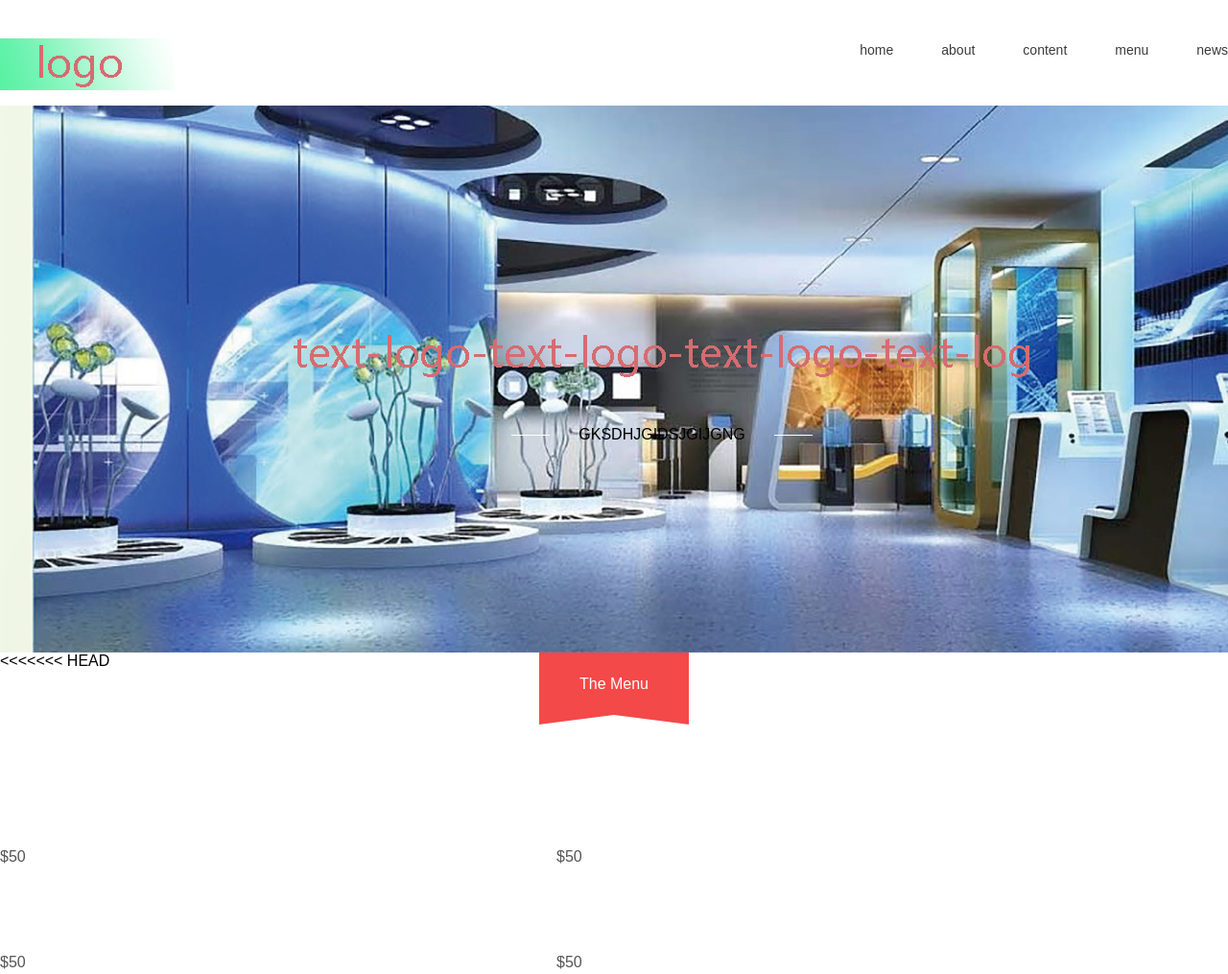
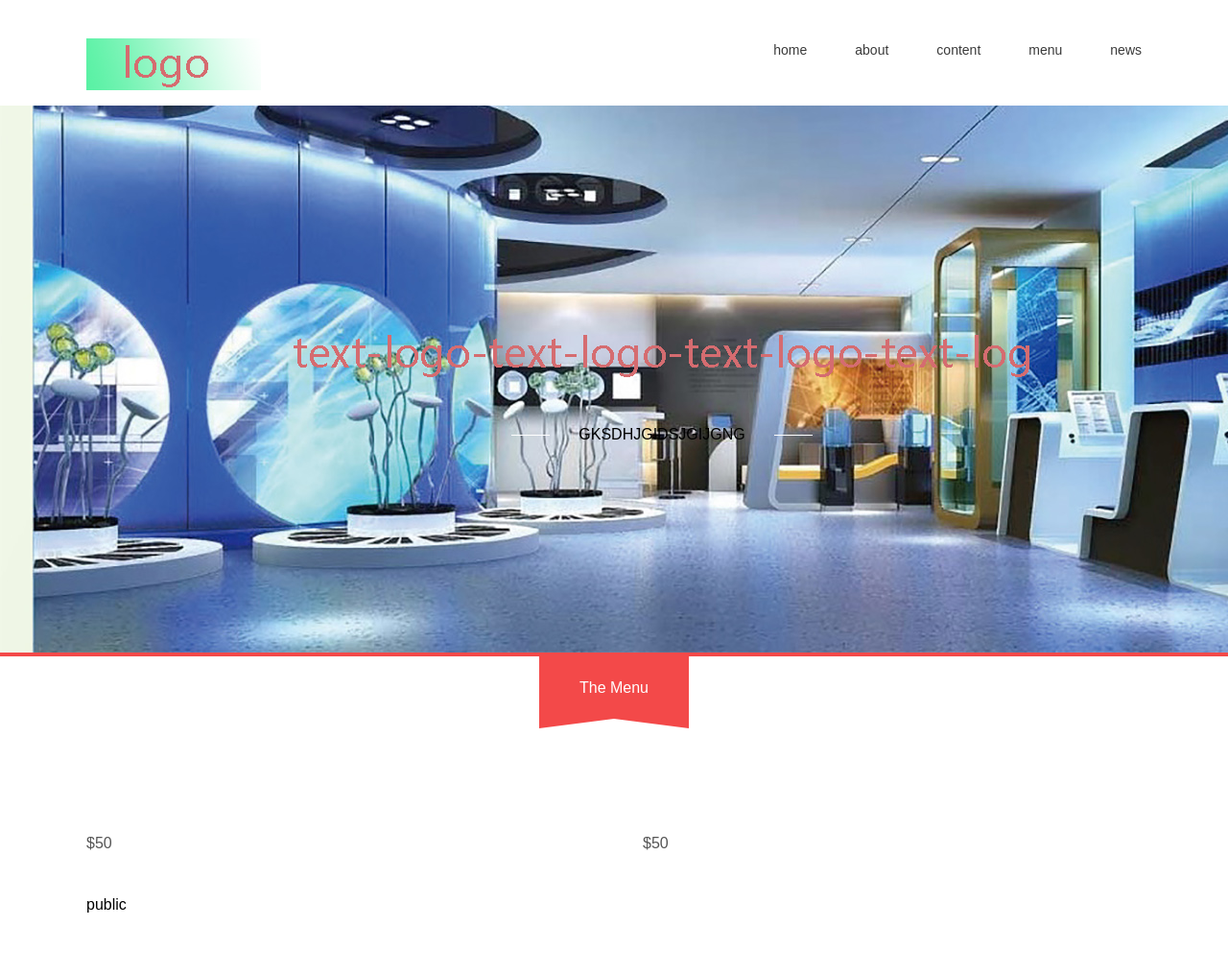
Before and after one commit to eq123456/css, a plain HTML site: page index.html in a window 1280 px wide. Shown: the top 1015 px of the page at 96% size. Drawn offline with Linux system fonts and the light colour scheme.

Commit message:
modify common.css index.css index.html

```diff
--- a/css/common.css
+++ b/css/common.css
@@ -34,11 +34,7 @@
 	position:relative;
 	margin:0 auto;
 	/* background:#00f; */
-<<<<<<< HEAD
 	height:100px;
-=======
-	/* height:100px; */
->>>>>>> 9825d5c0dd772e04c52992c2d5b6a8d6f6f434ec
 	width:1100px;
 }
 
--- a/css/index.css
+++ b/css/index.css
@@ -43,7 +43,6 @@
 /*菜单*/
 .index-menu{
 position: relative;
-<<<<<<< HEAD
 border-top: 4px solid #f34949;
 }
 .index-menu .menu-tips{
@@ -85,7 +84,5 @@ border-top: 4px solid #f34949;
 	margin-bottom: 56px;
 }
 .index-menu .title{}
-=======
-border-top: 4px solid
+
 }
->>>>>>> 9825d5c0dd772e04c52992c2d5b6a8d6f6f434ec
--- a/index.html
+++ b/index.html
@@ -37,7 +37,6 @@
 	</div>
 	<div class="index-menu">
 		<div class="menu-tips">The Menu</div>
-<<<<<<< HEAD
 		<div class="public-container menu-list">
 			<ul class="clearfloat">
 				<li class="menu-item clearfloat">
@@ -78,9 +77,7 @@
 				</li>
 			</ul>
 		</div>
-=======
-		<div class="public-container menu-list"></div>
->>>>>>> 9825d5c0dd772e04c52992c2d5b6a8d6f6f434ec
+
 	</div>
 	<div class="public-container index-pane">
 		<div class="index-pane-header">public</div>
```
